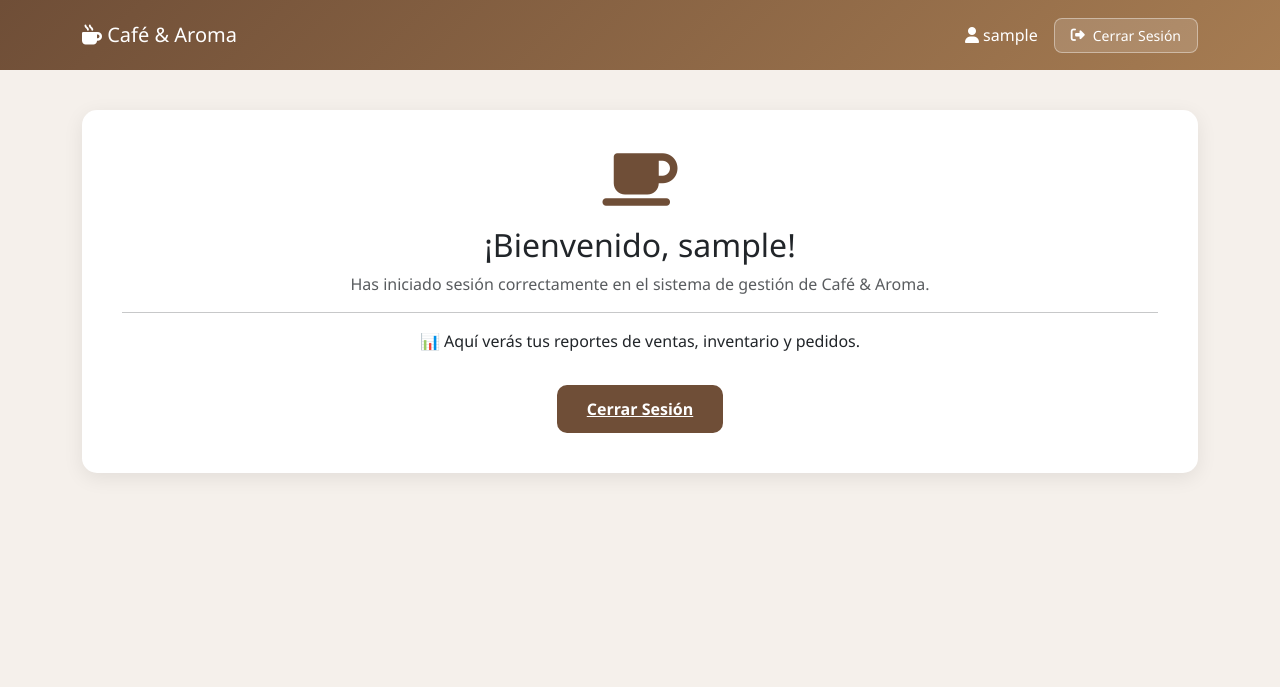
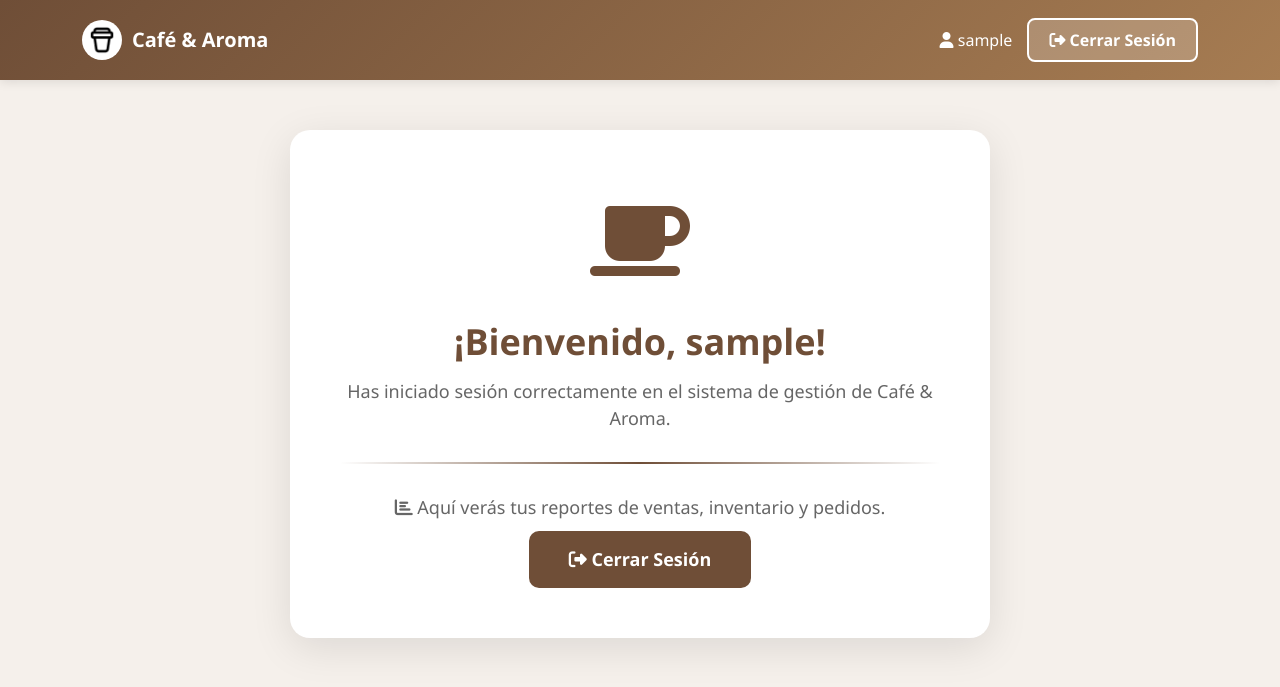
Before and after one commit to mnuelgonzalez/sistema-cafe, a Django app: page /dashboard/ in a window 1280 px wide. Shown: the top 687 px of the page. Run offline with Django 5.2, Linux system fonts and the light colour scheme; the visitor is signed in with stand-in values (Sample User, id 1).

Commit message:
Actualizacion: creacion de static, con img, css, js

```diff
--- a/app_autenticacion/templates/app_auten/dashboard.html
+++ b/app_autenticacion/templates/app_auten/dashboard.html
@@ -1,3 +1,4 @@
+{% load static %}
 <!DOCTYPE html>
 <html lang="es">
 <head>
@@ -6,125 +7,54 @@
     <title>Dashboard - Café & Aroma</title>
     <link href="https://cdn.jsdelivr.net/npm/bootstrap@5.3.0/dist/css/bootstrap.min.css" rel="stylesheet">
     <link rel="stylesheet" href="https://cdnjs.cloudflare.com/ajax/libs/font-awesome/6.4.0/css/all.min.css">
-    <style>
-        body {
-            background: #f5f0eb;
-            font-family: 'Segoe UI', sans-serif;
-        }
-        .navbar-cafe {
-            background: linear-gradient(135deg, #6f4e37 0%, #a67c52 100%);
-            color: white;
-            padding: 15px 0;
-        }
-        .navbar-cafe a, .navbar-cafe span {
-            color: white;
-            text-decoration: none;
-        }
-        .welcome-card {
-            background: white;
-            border-radius: 15px;
-            padding: 40px;
-            box-shadow: 0 5px 20px rgba(0,0,0,0.08);
-            text-align: center;
-            margin-top: 40px;
-        }
-        .welcome-card i {
-            font-size: 60px;
-            color: #6f4e37;
-        }
-
-        /* --- BOTÓN DE CERRAR SESIÓN (navbar) --- */
-        .btn-logout-nav {
-            background-color: rgba(255, 255, 255, 0.15);
-            color: white;
-            border: 1px solid rgba(255, 255, 255, 0.4);
-            padding: 6px 16px;
-            border-radius: 8px;
-            font-size: 14px;
-            display: inline-flex;
-            align-items: center;
-            gap: 8px;
-            transition: all 0.2s;
-        }
-        .btn-logout-nav:hover {
-            background-color: rgba(255, 255, 255, 0.3);
-            color: white;
-        }
-
-        /* BOTÓN DE CERRAR SESIÓN (centro)*/
-        .btn-logout-main {
-            background-color: #6f4e37;
-            color: white;
-            border: none;
-            padding: 12px 30px;
-            border-radius: 10px;
-            display: inline-flex;
-            align-items: center;
-            justify-content: center;
-            gap: 10px;
-            font-weight: 600;
-            transition: all 0.2s;
-        }
-        .btn-logout-main:hover {
-            background-color: #5a3e2b;
-            color: white;
-            transform: translateY(-2px);
-            box-shadow: 0 5px 15px rgba(111, 78, 55, 0.4);
-        }
-    </style>
+    <link rel="stylesheet" href="{% static 'css/style.css' %}">
 </head>
 <body>
+    <!-- Navbar con logo integrado -->
     <nav class="navbar navbar-expand-lg navbar-cafe">
         <div class="container">
-            <span class="navbar-brand"><i class="fas fa-mug-hot"></i> Café & Aroma</span>
-            <div class="ms-auto d-flex align-items-center gap-3">
+            <a class="navbar-brand" href="#">
+                <img src="{% static 'img/logo.png' %}" alt="Logo">
+                Café & Aroma
+            </a>
+
+            <div class="user-info">
                 <span><i class="fas fa-user"></i> {{ usuario.username }}</span>
-                <a href="{% url 'cerrar_sesion' %}" class="btn-logout-nav">
+                <a href="{% url 'cerrar_sesion' %}" class="btn-logout">
                     <i class="fas fa-sign-out-alt"></i> Cerrar Sesión
                 </a>
             </div>
         </div>
     </nav>
 
+    <!-- Contenido principal -->
     <div class="container">
         <div class="welcome-card">
+            <div class="welcome-icon">
                 <i class="fas fa-coffee"></i>
-            <h2 class="mt-3">¡Bienvenido, {{ usuario.username }}!</h2>
-            <p class="text-muted">Has iniciado sesión correctamente en el sistema de gestión de Café & Aroma.</p>
-            <hr>
-            <p>📊 Aquí verás tus reportes de ventas, inventario y pedidos.</p>
-            <a href="{% url 'cerrar_sesion' %}" class="btn-logout-main mt-3">
-               Cerrar Sesión
+            </div>
+
+            <h2>¡Bienvenido, {{ usuario.username }}!</h2>
+            <p>Has iniciado sesión correctamente en el sistema de gestión de Café & Aroma.</p>
+
+            <div class="divider"></div>
+
+            <p class="stats-info">
+                <i class="fas fa-chart-bar"></i> Aquí verás tus reportes de ventas, inventario y pedidos.
+            </p>
+
+            <a href="{% url 'cerrar_sesion' %}" class="btn-main-logout">
+                <i class="fas fa-sign-out-alt"></i> Cerrar Sesión
             </a>
         </div>
     </div>
     <script>
         // Detectar cuando el usuario presiona "Atrás" y forzar recarga
         window.addEventListener('pageshow', function(event) {
-        // Si la página viene de bfcache (botón atrás), forzar recarga
             if (event.persisted) {
-            console.log('🔄 Página cargada desde bfcache - Recargando...');
+                console.log('Página cargada desde bfcache - Recargando...');
                 window.location.reload();
             }
-    });
-
-    // También verificar al cargar la página
-    window.addEventListener('load', function() {
-        // Hacer una petición al servidor para verificar autenticación
-        fetch('/autenticacion/dashboard/', {
-            method: 'HEAD',
-            credentials: 'same-origin'
-        })
-        .then(response => {
-            // Si el servidor responde con 302 (redirect), no estamos autenticados
-            if (response.redirected) {
-                console.log('🔒 No autenticado - Redirigiendo al login');
-                window.location.href = '/';
-            }
-        })
-        .catch(error => {
-            console.error('Error verificando autenticación:', error);
-        });
         });
     </script>
 </body>
--- a/app_autenticacion/views.py
+++ b/app_autenticacion/views.py
@@ -18,13 +18,13 @@ def autenticacion(request):
             login(request, user)
             return redirect('dashboard')
         else:
-            mensaje = "❌ Credenciales incorrectas. Intenta de nuevo."
+            mensaje = "Credenciales incorrectas. Intenta de nuevo."
 
     return render(request, 'app_auten/autenticacion.html', {'mensaje': mensaje})
 
 
-@never_cache  # Capa 2: No guardar en caché
-@login_required  # Capa 1: Proteger vista
+@never_cache  # No guardar en caché
+@login_required  # Proteger vista
 def dashboard(request):
     return render(request, 'app_auten/dashboard.html', {'usuario': request.user})
 
--- a/pr_cafeteria/settings.py
+++ b/pr_cafeteria/settings.py
@@ -117,7 +117,11 @@ USE_TZ = True
 # Static files (CSS, JavaScript, Images)
 # https://docs.djangoproject.com/en/5.2/howto/static-files/
 
-STATIC_URL = 'static/'
+STATIC_URL = '/static/'
+
+STATICFILES_DIRS = [
+    BASE_DIR / "static/",
+]
 
 # Default primary key field type
 # https://docs.djangoproject.com/en/5.2/ref/settings/#default-auto-field
--- /dev/null
+++ b/static/css/style.css
@@ -0,0 +1,179 @@
+/* ===== ESTILOS GENERALES ===== */
+body {
+    background: #f5f0eb;
+    font-family: 'Segoe UI', sans-serif;
+}
+
+/* ===== NAVBAR ===== */
+.navbar-cafe {
+    background: linear-gradient(135deg, #6f4e37 0%, #a67c52 100%);
+    padding: 15px 0;
+    box-shadow: 0 2px 10px rgba(0,0,0,0.1);
+}
+
+.navbar-brand {
+    display: flex;
+    align-items: center;
+    gap: 10px;
+    color: white !important;
+    font-size: 20px;
+    font-weight: bold;
+}
+
+.navbar-brand img {
+    width: 40px;
+    height: 40px;
+    border-radius: 50%;
+    background: white;
+    padding: 5px;
+}
+
+.user-info {
+    display: flex;
+    align-items: center;
+    gap: 15px;
+    color: white;
+}
+
+.user-info span {
+    font-size: 16px;
+}
+
+/* ===== BOTONES ===== */
+.btn-logout {
+    background: rgba(255, 255, 255, 0.2);
+    color: white;
+    border: 2px solid white;
+    padding: 8px 20px;
+    border-radius: 8px;
+    text-decoration: none;
+    font-weight: 600;
+    transition: all 0.3s;
+}
+
+.btn-logout:hover {
+    background: white;
+    color: #6f4e37;
+    text-decoration: none;
+}
+
+.btn-main-logout {
+    background: #6f4e37;
+    color: white;
+    border: none;
+    padding: 15px 40px;
+    border-radius: 10px;
+    font-size: 18px;
+    font-weight: 600;
+    text-decoration: none;
+    display: inline-block;
+    transition: all 0.3s;
+}
+
+.btn-main-logout:hover {
+    background: #5a3e2b;
+    color: white;
+    text-decoration: none;
+    transform: translateY(-2px);
+    box-shadow: 0 5px 20px rgba(111, 78, 55, 0.4);
+}
+
+/* ===== TARJETA DE BIENVENIDA ===== */
+.welcome-card {
+    background: white;
+    border-radius: 20px;
+    padding: 50px;
+    box-shadow: 0 10px 40px rgba(0,0,0,0.1);
+    text-align: center;
+    max-width: 700px;
+    margin: 50px auto;
+}
+
+.welcome-icon {
+    font-size: 80px;
+    color: #6f4e37;
+    margin-bottom: 20px;
+}
+
+.welcome-card h2 {
+    color: #6f4e37;
+    font-size: 36px;
+    font-weight: bold;
+    margin-bottom: 15px;
+}
+
+.welcome-card p {
+    color: #666;
+    font-size: 18px;
+    margin-bottom: 10px;
+}
+
+.divider {
+    height: 2px;
+    background: linear-gradient(to right, transparent, #6f4e37, transparent);
+    margin: 30px 0;
+}
+
+.stats-info {
+    color: #888;
+    font-size: 16px;
+    margin-bottom: 30px;
+}
+
+/* ===== LOGIN ===== */
+.login-card {
+    max-width: 400px;
+    width: 100%;
+    padding: 40px;
+    background: white;
+    border-radius: 15px;
+    box-shadow: 0 10px 25px rgba(0,0,0,0.2);
+}
+
+.coffee-icon {
+    font-size: 50px;
+    color: #6f4e37;
+    text-align: center;
+    margin-bottom: 10px;
+}
+
+.btn-coffee {
+    background-color: #6f4e37;
+    color: white;
+    border: none;
+    padding: 10px;
+    border-radius: 8px;
+    font-weight: bold;
+}
+
+.btn-coffee:hover {
+    background-color: #5a3e2b;
+    color: white;
+}
+
+.form-control {
+    border-radius: 8px;
+    padding: 10px;
+    border: 1px solid #ccc;
+}
+
+/* ===== LOGO EN ESQUINA ===== */
+.logo-top-left {
+    position: fixed;
+    top: 20px;
+    left: 20px;
+    z-index: 1000;
+}
+
+.logo-cafe {
+    width: 60px;
+    height: 60px;
+    background: white;
+    border-radius: 50%;
+    display: flex;
+    align-items: center;
+    justify-content: center;
+    box-shadow: 0 4px 10px rgba(0,0,0,0.3);
+    font-size: 30px;
+    border: 3px solid #6f4e37;
+}
```
Also changed, not shown: app_autenticacion/templates/app_auten/autenticacion.html (+12 -34 lines), pr_cafeteria/middleware.py (+6 -6 lines), static/img/logo.png (added), static/js/script.js (added). Lines whose indentation alone changed are shown as unchanged.
